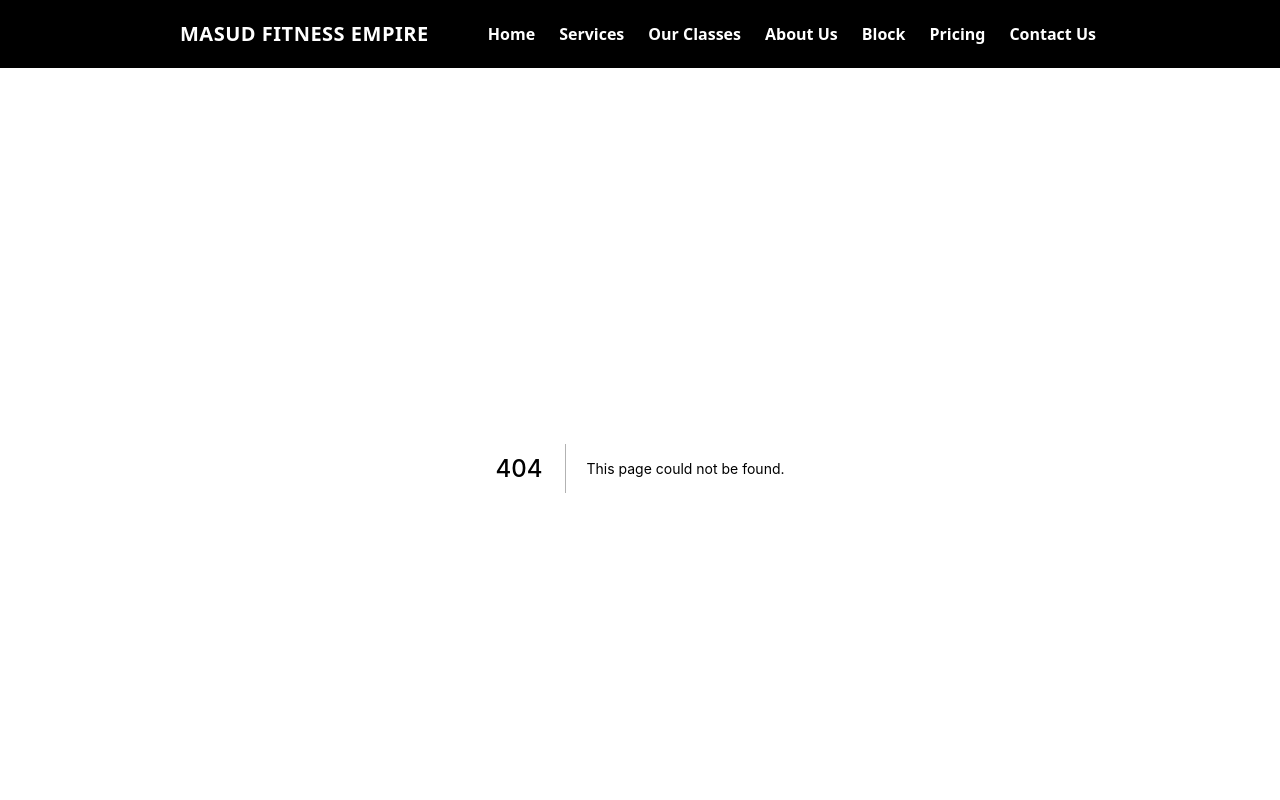
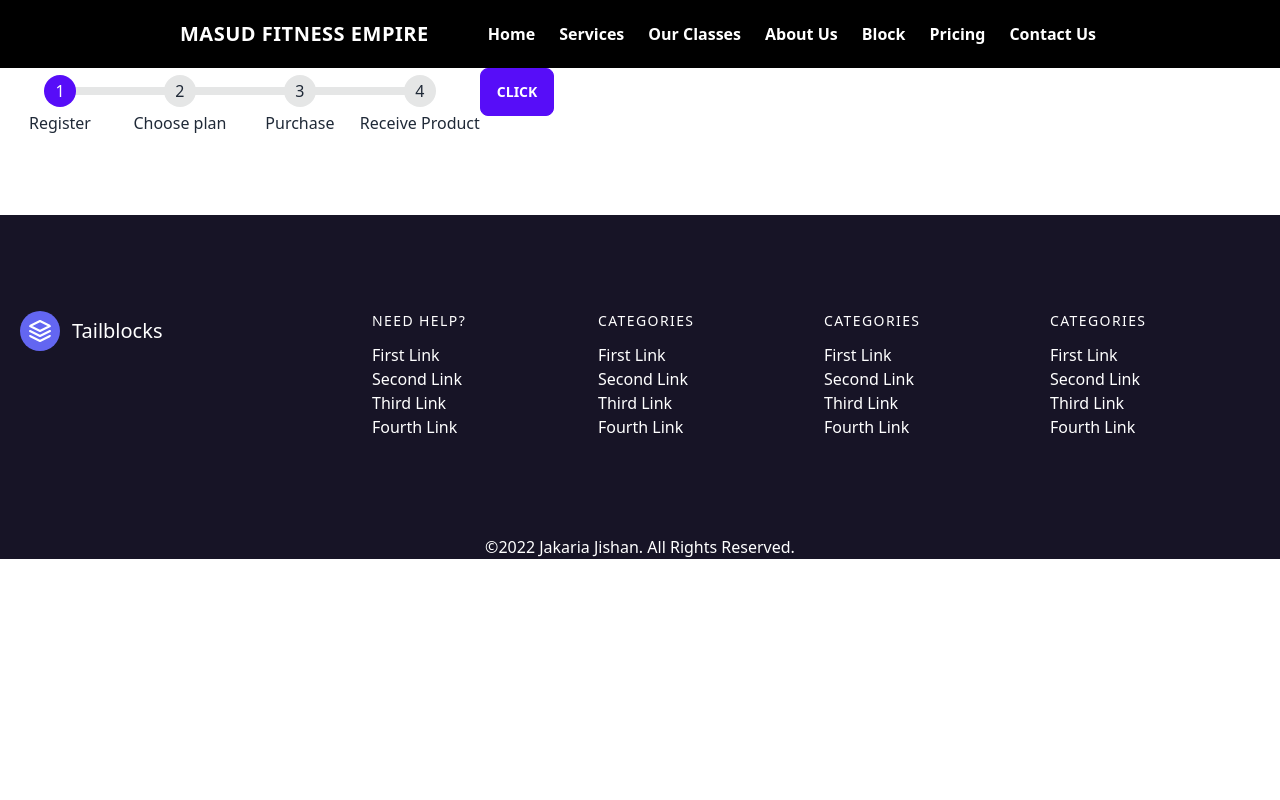
Before and after one commit to JakariaJishan/masud-fitness-empire, a Next.js app: page /membership in a window 1280 px wide. Before the commit this address had no page. Shown: the top 800 px of the page. Built offline with nearby package versions, Linux system fonts and the light colour scheme.

Commit message:
configure daisyui

```diff
--- a/package.json
+++ b/package.json
@@ -14,6 +14,7 @@
     "@fortawesome/react-fontawesome": "^0.1.18",
     "@heroicons/react": "^1.0.6",
     "css-loader": "^6.7.1",
+    "daisyui": "^2.15.0",
     "next": "12.1.6",
     "react": "18.1.0",
     "react-dom": "18.1.0",
--- /dev/null
+++ b/pages/membership.js
@@ -0,0 +1,18 @@
+import React, { useState } from "react";
+
+const Membership = () => {
+    const [load, setLoad] = useState(false)
+  return (
+    <div>
+      <ul className="steps">
+        <li className="step step-primary">Register</li>
+        <li className={`step ${load == true ? 'step-primary' : ''} transition ease-in delay-700`}>Choose plan</li>
+        <li className="step">Purchase</li>
+        <li className="step">Receive Product</li>
+      </ul>
+      <button className="btn btn-primary" onClick={(e) => setLoad(true)}>click</button>
+    </div>
+  );
+};
+
+export default Membership;
--- a/tailwind.config.js
+++ b/tailwind.config.js
@@ -5,6 +5,17 @@ module.exports = {
   ],
   theme: {
     extend: {},
+  }, plugins: [require("daisyui")],
+
+  // daisyUI config (optional)
+  daisyui: {
+    styled: true,
+    themes: true,
+    base: true,
+    utils: true,
+    logs: true,
+    rtl: false,
+    prefix: "",
+    darkTheme: "light",
   },
-  plugins: [],
-}
+};
```
Also changed, not shown: 2 other files (tests, documents, lock files or other folders).
